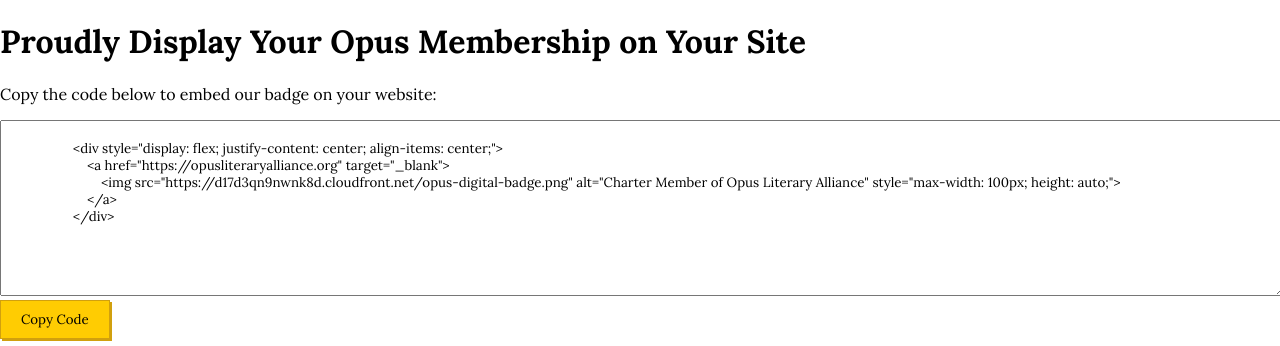
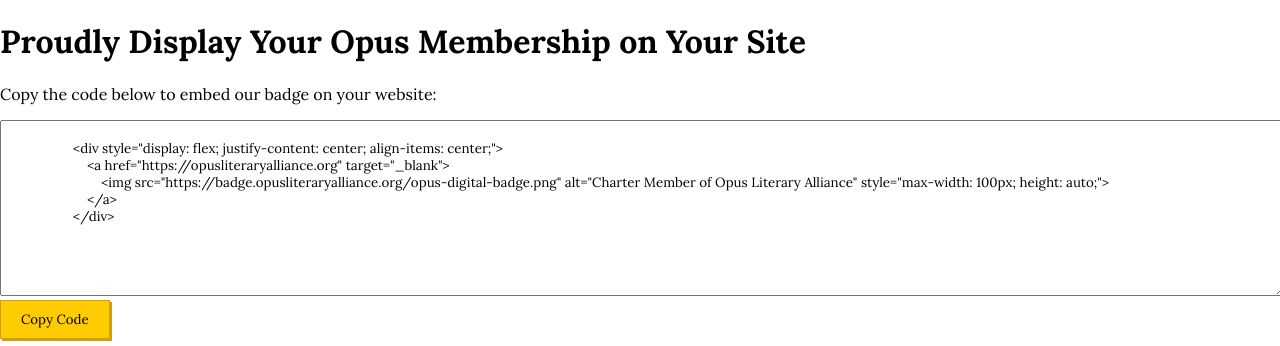
Before and after one commit to dkblinux98/opus-membership-badge, a React (Create React App) app: page / in a window 1280 px wide. Shown: the top 346 px of the page. Built offline with nearby package versions, Linux system fonts and the light colour scheme.

Commit message:
Updated to custom dns url

```diff
--- a/src/BadgeDisplay.js
+++ b/src/BadgeDisplay.js
@@ -30,7 +30,7 @@
                 value={`
                     <div style="display: flex; justify-content: center; align-items: center;">
                         <a href="https://opusliteraryalliance.org" target="_blank">
-                            <img src="https://d17d3qn9nwnk8d.cloudfront.net/opus-digital-badge.png" alt="Charter Member of Opus Literary Alliance" style="max-width: 100px; height: auto;">
+                            <img src="https://badge.opusliteraryalliance.org/opus-digital-badge.png" alt="Charter Member of Opus Literary Alliance" style="max-width: 100px; height: auto;">
                         </a>
                     </div>
                 `}
```
